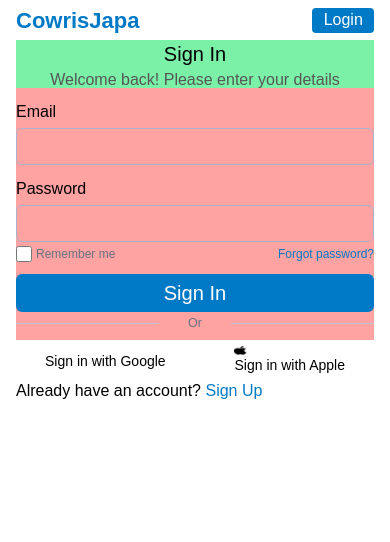
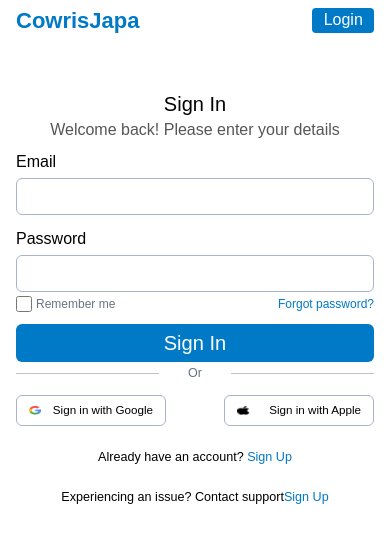
Before and after one commit to wizleriq/CowrisTech, a Next.js app: page /login in a window 390 px wide. Shown: the top 542 px of the page. Built offline with nearby package versions, Linux system fonts and the light colour scheme; a web font is replaced by a local one.

Commit message:
Authentication Screen

```diff
--- a/app/login/page.tsx
+++ b/app/login/page.tsx
@@ -14,16 +14,16 @@ const Page = () => {
   </div>
     <section className="w-full max-w-full mx-auto
       lg:h-[900px] lg:bg-green-500 lg:flex lg:flex-col lg:justify-center lg:items-center
-     h-[800px] bg-white lg:px-0 px-4 items-center sm:px-2">
+     h-[600px] flex justify-center bg-white lg:px-0 px-4 items-center sm:px-2">
       {/* Left box */}
-      <div className='lg:w-full max-w-full lg:flex bg-red-300 lg:h-[900px]  h-[300px]'>
+      <div className='lg:w-full max-w-full lg:flex lg:h-[900px] h-[500px]'>
         <div className="lg:w-full max-w-full lg:h-[900px] lg:bg-[#F6FDFF] lg:px-0 lg:flex lg:items-center lg:justify-center ">
              {/* <div className='lg:w-[194px] lg:h-[51px] lg:bg-amber-600 lg:mx-auto lg:mb-4 lg:flex lg:items-center lg:justify-center'>
         <h2 className='lg:text-[40px] lg:font-medium  lg:text-[#a2abb1] lg:flex lg:items-center lg:justify-center'>AbroadEx</h2></div> */}
          <div className="lg:w-[471px] max-w-full lg:h-[500px] lg:bg-[#ffffff] lg:p-16 flex-col lg:flex lg:items-center">
           {/* Create Account Starts */}
           <div className='lg:w-[276px] lg:h-14 flex-col justify-center items-center lg:flex lg:-mt-13
-          w-full h-12 flex bg-green-300'>
+          w-full h-12 flex'>
               <h2 className='lg:text-[28.66px] lg:font-medium lg:leading-[100%] lg:text-center lg:mt-0 lg:mb-0 -mb-1 mt-2  font-medium text-[20px] leading-[100%]'>Sign In</h2>
             <h2 className='lg:text-[14px] lg:font-medium lg:leading-[100%] text-center mt-2 text-[#565656]'>Welcome back! Please enter your details</h2>
           </div>
@@ -120,21 +120,23 @@ const Page = () => {
   {/* Small Screen Ends */}
 
   <div className="lg:w-[384px] lg:h-10 lg:px-0 text-sm flex justify-between items-center bg-transparent
-  w-[300px] h-[37px] mt-3 mx-auto">
-     <div className="lg:w-[170.1px] lg:h-[31px] lg:px-4 lg:text-sm lg:rounded-md lg:bg-transaparent lg:border
-     lg:flex lg:justify-between lg:items-center lg:border-[#AAB2CC] lg:outline-none">
-    <div className="relative lg:w-[13px] lg:flex lg:justify-between lg:items-center lg:bg-transparent lg:h-[9.4px]">
+  w-full h-[37px] mt-3 mx-auto bg-transparent">
+     <div className="lg:w-[170.1px] lg:h-[31px] lg:px-4 text-sm rounded-md bg-transaparent border
+     flex justify-between items-center border-[#AAB2CC] w-[150px] h-[31px] lg:outline-none bg-transparent px-3
+     ">
+     <div className="relative w-[13px] h-[9.4px] flex justify-between items-center bg-transparent ">
          <Image
       src={Goggle}
       alt="Profile Image"
       fill
-      className="object-fill lg:w-[13px] lg:h-[9.4px] lg:justify-between lg:items-center"   /* or object-contain */
+     className="object-fill w-[13px] h-[9.4px] justify-between items-center"
     />
     </div>
-     <h2 className='lg:text-[12.97px]'>Sign in with Google</h2>
+     <h2 className='lg:text-[12.97px] text-[11.64px]'>Sign in with Google</h2>
     </div>
-   <div className="lg:w-[170.1px] lg:h-[31px] lg:px-4 lg:text-sm lg:rounded-md lg:bg-transaparent lg:border
-     lg:flex lg:justify-between lg:items-center lg:border-[#AAB2CC] lg:outline-none">
+   <div className="lg:w-[170.1px] lg:h-[31px] lg:px-4 text-sm rounded-md bg-transaparent border
+     flex justify-between items-center border-[#AAB2CC] w-[150px] h-[31px] lg:outline-none bg-transparent px-3
+     ">
           <div className="relative w-[13px] h-[9.4px] flex justify-between items-center bg-transparent ">
          <Image
       src={Apple}
@@ -143,15 +145,19 @@ const Page = () => {
      className="object-fill w-[13px] h-[9.4px] justify-between items-center"
     />
     </div>
-     <h2>Sign in with Apple</h2>
+    <h2 className='lg:text-[12.97px] text-[11.64px]'>Sign in with Apple</h2>
     </div>
   </div>
 
    <Link href="/sign">
-  <div className='lg-mx-auto lg:bg-transparent lg:w-[384px] lg:flex lg:items-center lg:justify-center lg:h-6'>
-    <h2 className=''>Already have an account? <span className='text-[#0079C6]'>Sign Up</span></h2>
+  <div className='mx-auto lg:bg-transparent w-full lg:mt-0 mt-4  flex items-center justify-center h-6'>
+    <h2 className='text-[12.6px]'>Already have an account? <span className='text-[#0079C6]'>Sign Up</span></h2>
   </div>
   </Link>
+
+   <div className='lg:hidden mx-auto w-full lg:mt-0 mt-4  flex items-center justify-center h-6'>
+    <h2 className='text-[12.6px]'>Experiencing an issue? Contact support<span className='text-[#0079C6]'>Sign Up</span></h2>
+  </div>
 </form>
         </div>
         <div>
--- a/app/sign/page.tsx
+++ b/app/sign/page.tsx
@@ -202,12 +202,12 @@ const Page = () => {
 
      <div className="lg:w-[137.1px] lg:h-[31px] lg:px-8 text-sm rounded-md bg-transaparent border
      flex justify-between items-center w-[87px] h-[29px] px-2.5 border-[#AAB2CC] outline-none">
-      <div className="relative lg:w-[13px] lg:flex lg:justify-between lg:items-center lg:bg-transparent lg:h-[9.4px]">
+      <div className="relative w-[13px] h-[9.4px] flex justify-between items-center bg-transparent ">
          <Image
       src={Goggle}
       alt="Profile Image"
       fill
-      className="object-fill lg:w-[13px] lg:h-[9.4px] lg:justify-between lg:items-center"   /* or object-contain */
+     className="object-fill w-[13px] h-[9.4px] justify-between items-center"
     />
     </div>
      <h2> Google</h2>
--- a/app/src/navbar.tsx
+++ b/app/src/navbar.tsx
@@ -162,20 +162,10 @@ const [isOpen, setIsOpen] = useState(false)
             ))}
           </ul>
           <div className="flex flex-col justify-between items-center mx-auto  bg-ed-500 w-84 h-24 mt-5">
-            {/* width: 335;
-height: 25.796106338500977;
-top: 254.82px;
-left: 30px;
-angle: 0 deg;
-opacity: 1;
-border-radius: 2.42px;
-border-width: 0.61px; */}
-
-            <Link href="/signup"><button className="w-[335px] h-[35.79px] bg-transparent rounded-sm font-semibold text-[#0079C6]  border border-[#0079C6] ">Login</button>
+            <Link href="/login"><button className="w-[335px] h-[35.79px] bg-transparent rounded-sm font-semibold text-[#0079C6]  border border-[#0079C6] ">Login</button>
             </Link>
-          <button className="w-[335px] h-[35.79px] font-semibol bg-[#0079C6] text-white rounded-sm">Register</button>
+          <Link href="/"><button className="w-[335px] h-[35.79px] font-semibol bg-[#0079C6] text-white rounded-sm">Register</button></Link>
           </div>
-
         </nav>
       </div>
     </section>
```
